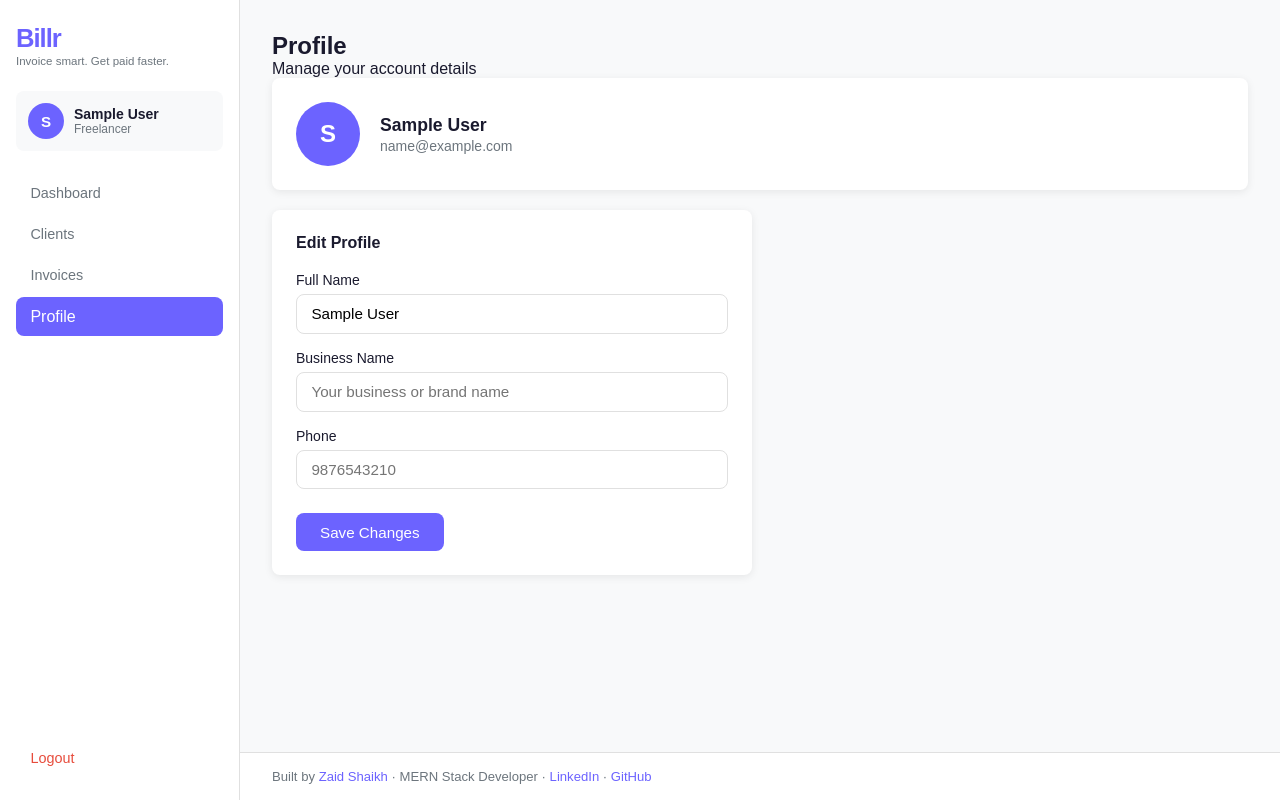
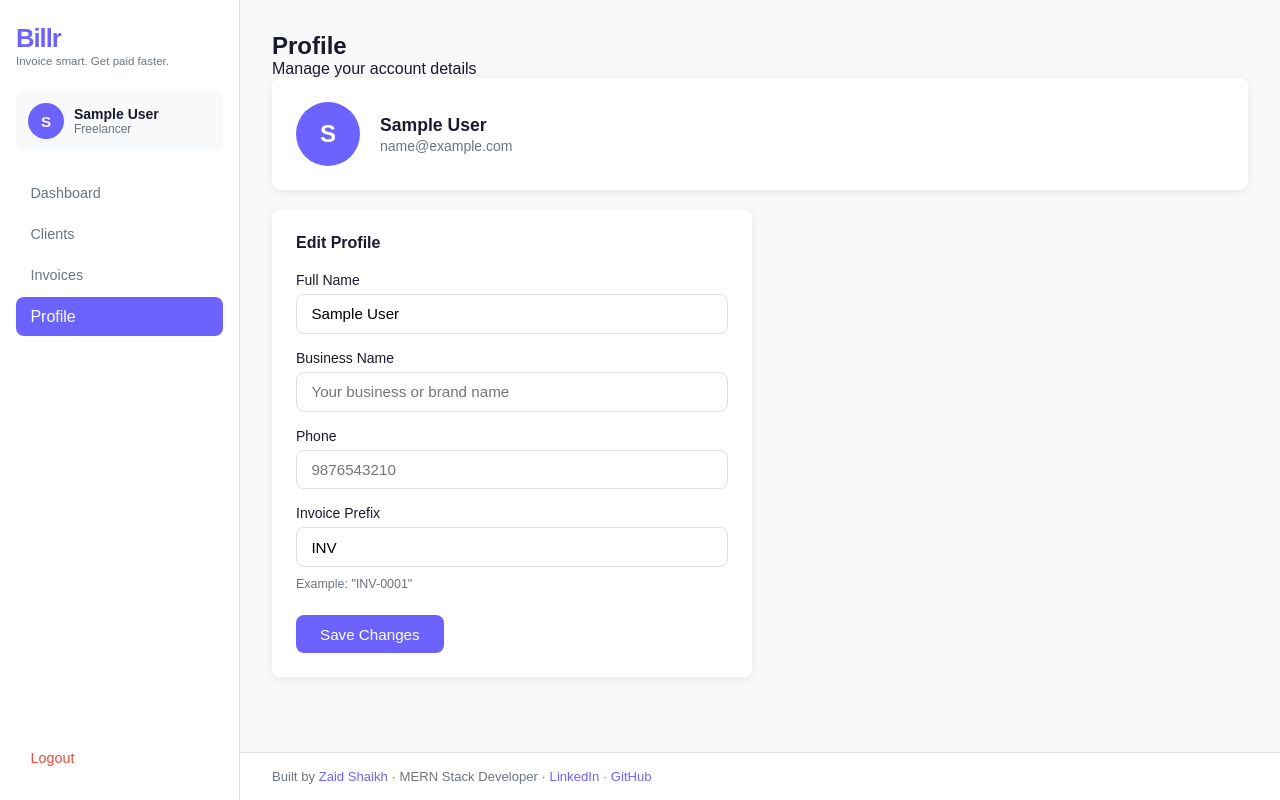
Before and after one commit to zaid-shaikh17/Billr-Frontend, a React (Vite) app: page /profile in a window 1280 px wide. Built offline with nearby package versions, Linux system fonts and the light colour scheme; no server answers; sample sign-in values are in the browser's storage.

Commit message:
feat: add custom invoice prefix per user in profile settings

```diff
--- a/src/pages/Invoices/Invoices.jsx
+++ b/src/pages/Invoices/Invoices.jsx
@@ -112,6 +112,7 @@ const handleEdit = (inv) => {
 const handleSubmit = async (e) => {
   e.preventDefault()
   setSubmitting(true)
+  try {
     if (editingInvoice) {
       const { data } = await editInvoice(editingInvoice._id, formData)
       if (data.success) {
@@ -125,7 +126,20 @@ const handleEdit = (inv) => {
       } else {
         toast.error(data.message)
       }
-  return
+    } else {
+      const { data } = await createInvoice(formData)
+      if (data.success) {
+        setInvoices([data.invoice, ...invoices])
+        toast.success('Invoice created')
+        closeModal()
+      } else {
+        toast.error(data.message)
+      }
+    }
+  } catch (error) {
+    toast.error('Something went wrong')
+  } finally {
+    setSubmitting(false)
   }
 }
 
@@ -160,7 +174,7 @@ const handleEdit = (inv) => {
   const closeModal = () => {
     setShowModal(false);
     setFormData(emptyForm);
-    seteditingInvoice(null);
+    setEditingInvoice(null);
   };
 
   const filtered = useMemo(() =>
--- a/src/pages/Profile/Profile.css
+++ b/src/pages/Profile/Profile.css
@@ -54,6 +54,12 @@
   margin-top: 0.5rem;
 }
 
+.field-hint {
+  font-size: 0.78rem;
+  color: var(--text-secondary);
+  margin-top: 4px;
+}
+
 
 @media (max-width: 480px) {
   .profile-card {
--- a/src/pages/Profile/Profile.jsx
+++ b/src/pages/Profile/Profile.jsx
@@ -11,6 +11,7 @@ const Profile = () => {
     name: user?.name || "",
     businessName: user?.businessName || "",
     phone: user?.phone || "",
+    invoicePrefix: user?.invoicePrefix || "INV",
   });
   const [submitting, setSubmitting] = useState(false);
 
@@ -86,6 +87,17 @@ const Profile = () => {
               placeholder="9876543210"
             />
           </div>
+          <div className="form-group">
+            <label>Invoice Prefix</label>
+            <input
+              name="invoicePrefix"
+              value={formData.invoicePrefix}
+              onChange={handleChange}
+              placeholder="INV"
+              maxLength={6}
+            />
+            <p className="field-hint">Example: "{formData.invoicePrefix || 'INV'}-0001"</p>
+          </div>
           <button className="btn-primary" type="submit" disabled={submitting}>
             {submitting ? "Saving..." : "Save Changes"}
           </button>
```
Lines whose indentation alone changed are shown as unchanged.
